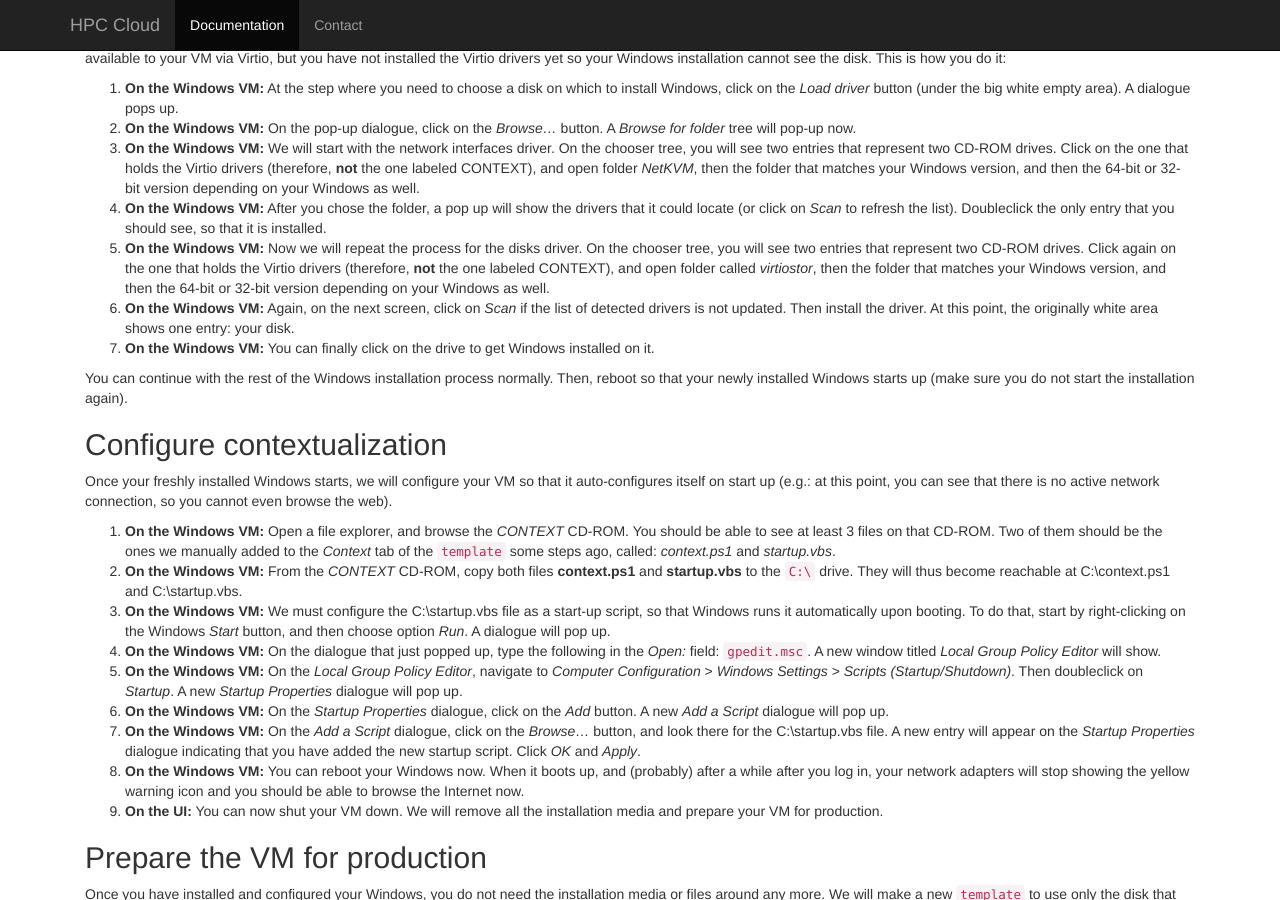
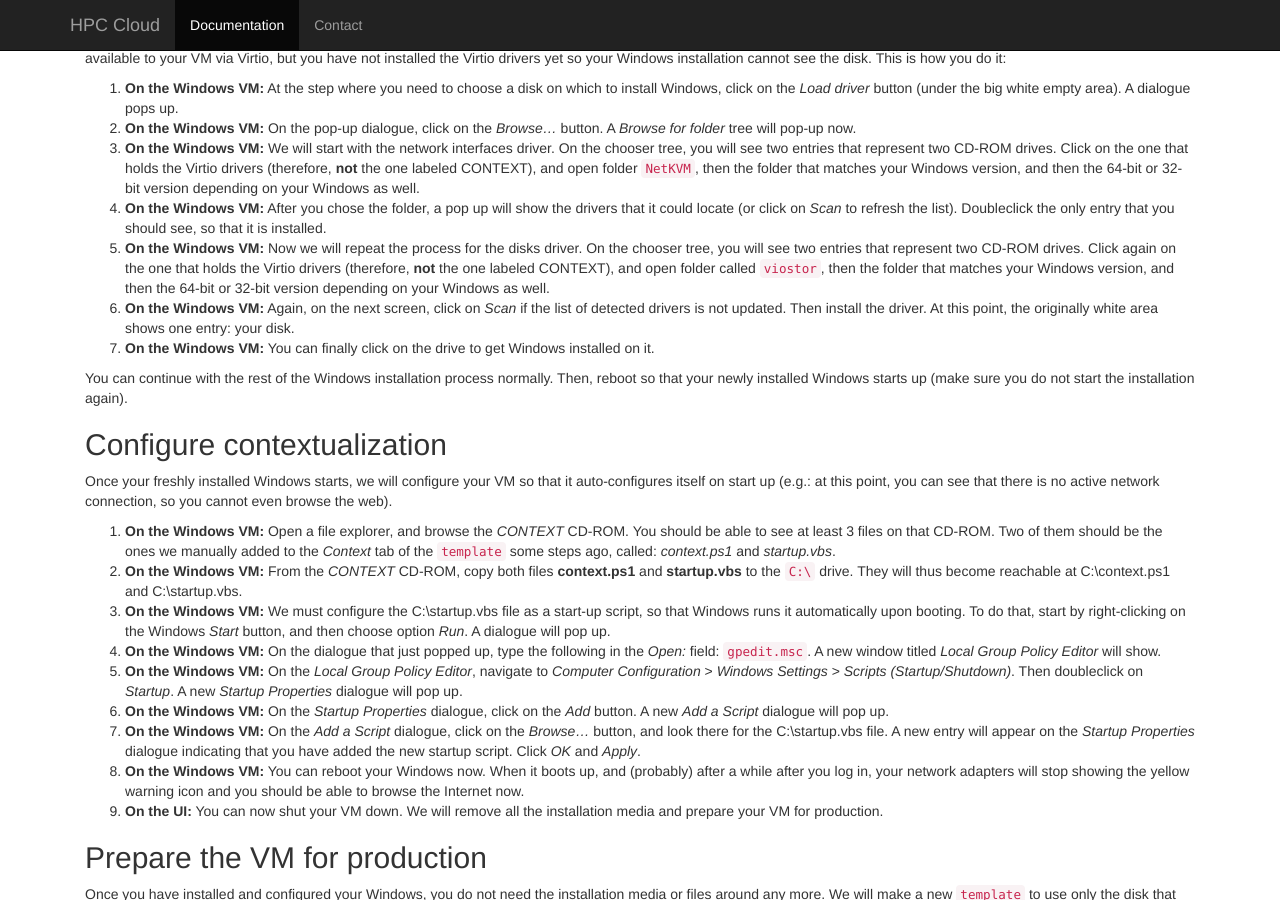
Before and after one commit to sara-nl/clouddocs, a Jekyll site: the page built from Windows.markdown, in a window 1280 px wide and 900 px high, scrolled down 3426 px. Built offline with Jekyll 4.4.1, drawn with Linux system fonts in a browser that asks for light colours.

Commit message:
corrected viostor

```diff
--- a/Windows.markdown
+++ b/Windows.markdown
@@ -151,9 +151,9 @@ While running the Windows installer, you will reach a step in which you have to
 
 1. **On the Windows VM:** At the step where you need to choose a disk on which to install Windows, click on the _Load driver_ button (under the big white empty area). A dialogue pops up.
 1. **On the Windows VM:** On the pop-up dialogue, click on the _Browse..._ button. A _Browse for folder_ tree will pop-up now.
-1. **On the Windows VM:** We will start with the network interfaces driver. On the chooser tree, you will see two entries that represent two CD-ROM drives. Click on the one that holds the Virtio drivers (therefore, **not** the one labeled CONTEXT), and open folder _NetKVM_, then the folder that matches your Windows version, and then the 64-bit or 32-bit version depending on your Windows as well.
+1. **On the Windows VM:** We will start with the network interfaces driver. On the chooser tree, you will see two entries that represent two CD-ROM drives. Click on the one that holds the Virtio drivers (therefore, **not** the one labeled CONTEXT), and open folder `NetKVM`, then the folder that matches your Windows version, and then the 64-bit or 32-bit version depending on your Windows as well.
 1. **On the Windows VM:** After you chose the folder, a pop up will show the drivers that it could locate (or click on _Scan_ to refresh the list). Doubleclick the only entry that you should see, so that it is installed.
-1. **On the Windows VM:** Now we will repeat the process for the disks driver. On the chooser tree, you will see two entries that represent two CD-ROM drives. Click again on the one that holds the Virtio drivers (therefore, **not** the one labeled CONTEXT), and open folder called _virtiostor_, then the folder that matches your Windows version, and then the 64-bit or 32-bit version depending on your Windows as well.
+1. **On the Windows VM:** Now we will repeat the process for the disks driver. On the chooser tree, you will see two entries that represent two CD-ROM drives. Click again on the one that holds the Virtio drivers (therefore, **not** the one labeled CONTEXT), and open folder called `viostor`, then the folder that matches your Windows version, and then the 64-bit or 32-bit version depending on your Windows as well.
 1. **On the Windows VM:** Again, on the next screen, click on _Scan_ if the list of detected drivers is not updated. Then install the driver. At this point, the originally white area shows one entry: your disk.
 1. **On the Windows VM:** You can finally click on the drive to get Windows installed on it.
 
```
